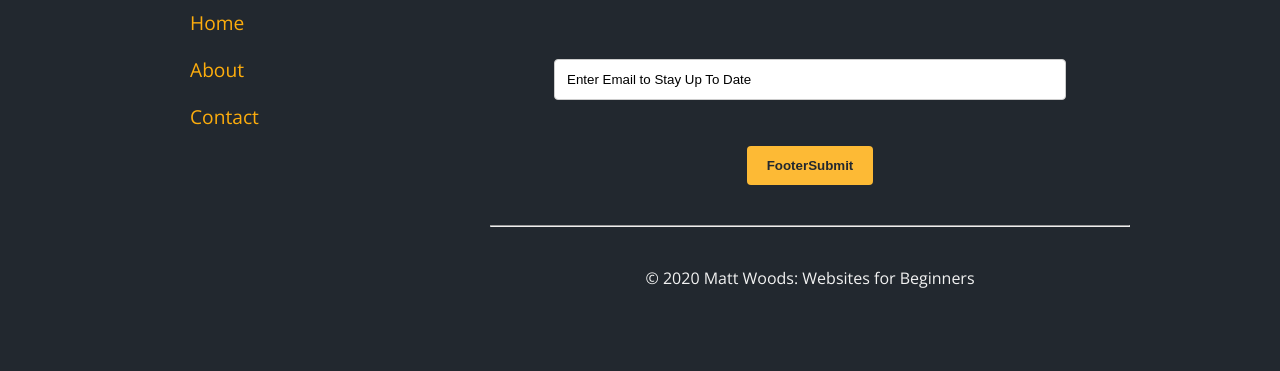
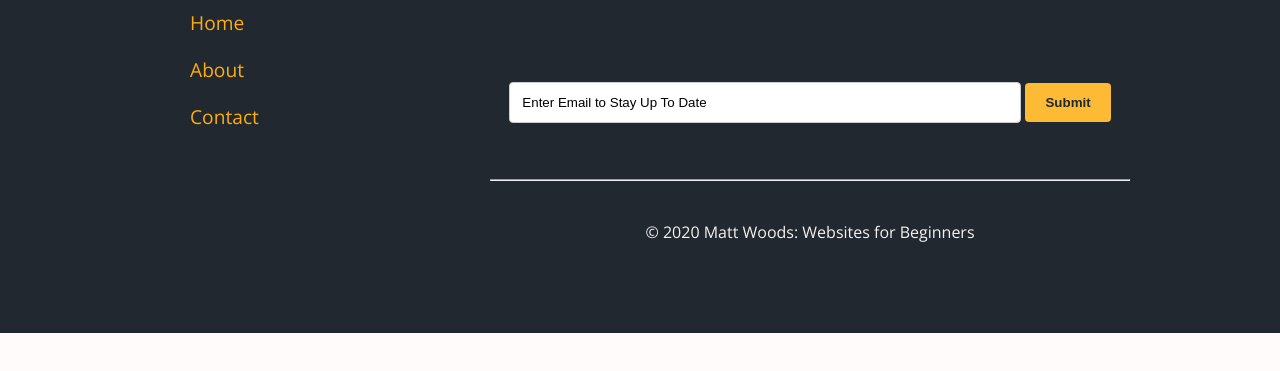
Before and after one commit to mwoodsnetfile/w4b, a plain HTML site: page about.html in a window 1280 px wide. Shown: the part 1551-1922 px from the top of the page. After the commit the page ends 1884 px from the top, so only its background shows below. Drawn offline with nearby package versions, Linux system fonts and the light colour scheme.

Commit message:
add footer

```diff
--- a/about.html
+++ b/about.html
@@ -114,7 +114,7 @@
             <ul class="footerlist">
                <li class="footerlinks">
                   <input type="email" value="Enter Email to Stay Up To Date">
-                  <input class="regsubmit" type="submit" value="FooterSubmit">
+                  <input class="regsubmit" type="submit" value="Submit">
                </li>
                <hr>
                <li class="footerlinks">
```
Also changed, not shown: contact.html (+1 -1 lines), index.html (+1 -1 lines).
